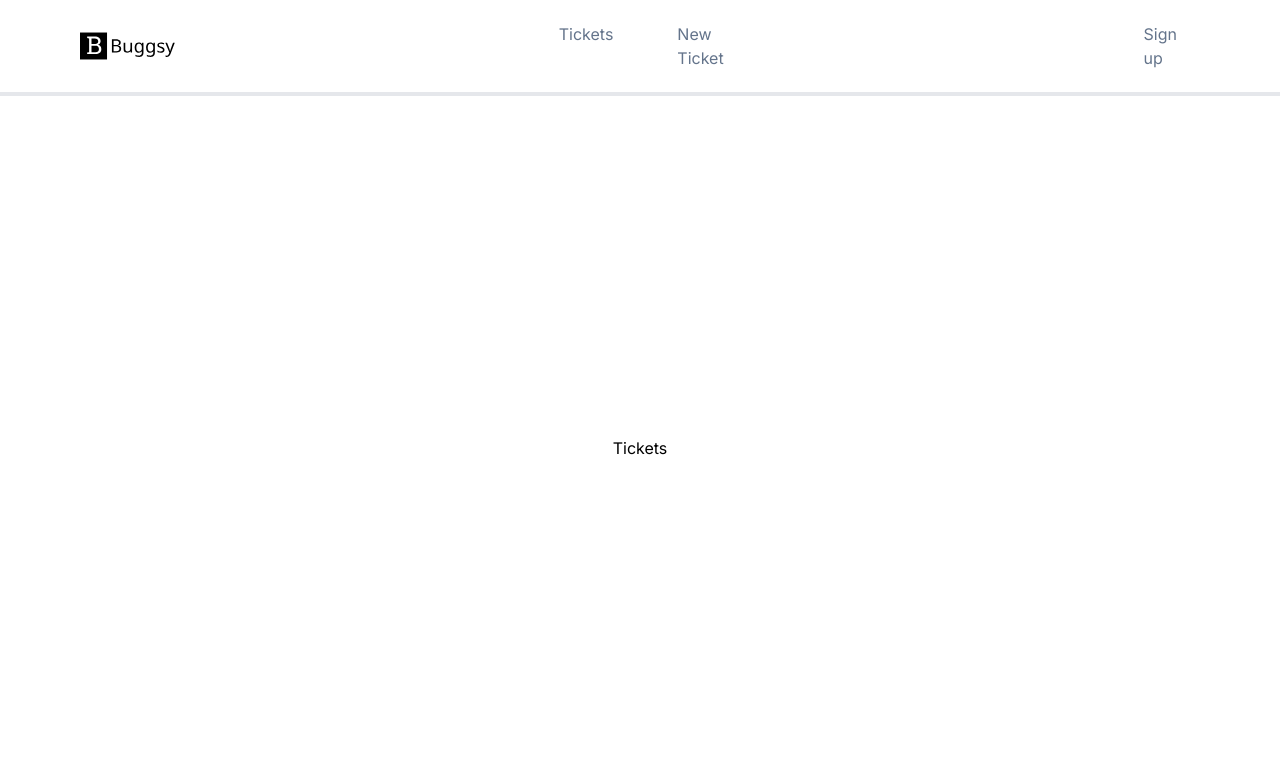
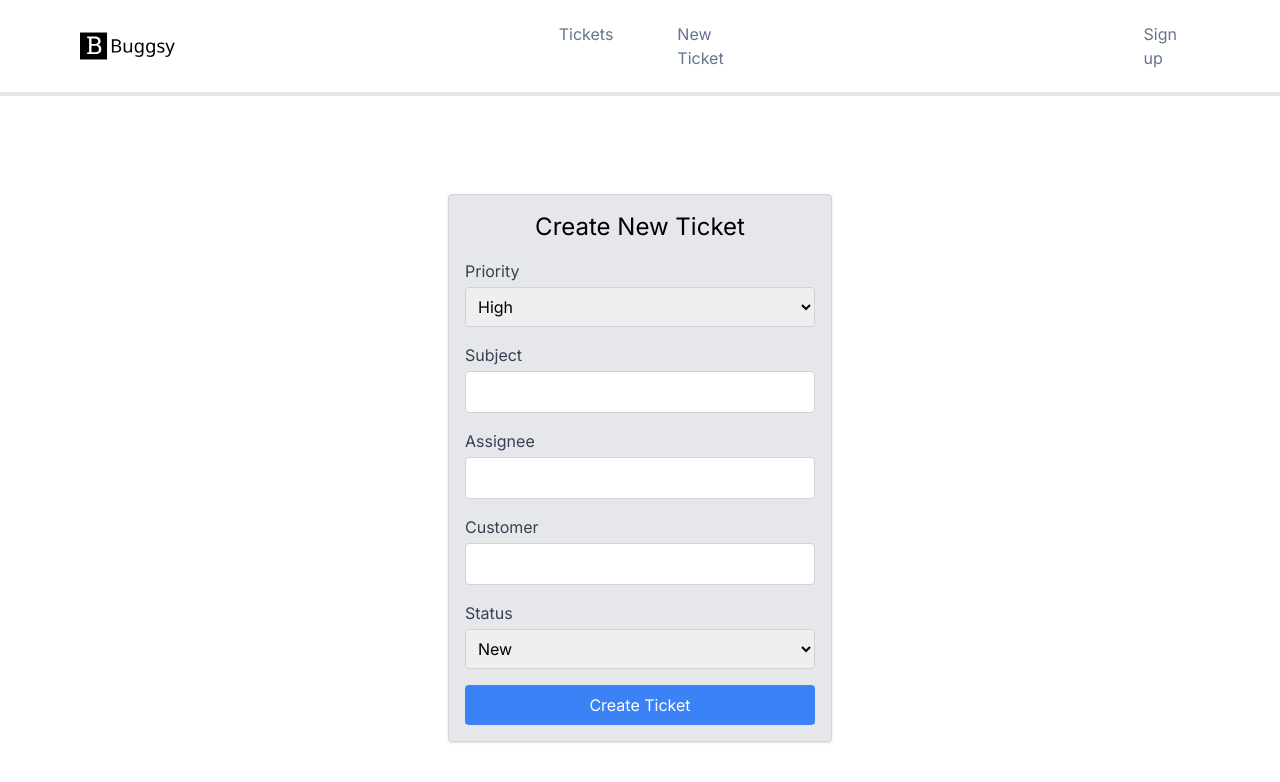
Before and after one commit to nirmalanirma28/buggsy, a Next.js app: page /NewTicket in a window 1280 px wide. Shown: the top 782 px of the page. Built offline with nearby package versions, Linux system fonts and the light colour scheme.

Commit message:
New ticket page completed

```diff
--- a/src/app/NewTicket/page.jsx
+++ b/src/app/NewTicket/page.jsx
@@ -1,7 +1,9 @@
+import NewTicketForm from "@/components/NewTicketForm";
+
 export default function NewTicket() {
   return (
-    <main className="flex-grow flex items-center justify-center">
-      <p>Tickets</p>
-    </main>
+    <div>
+      <NewTicketForm />
+    </div>
   );
 }
--- a/src/components/NavBar.jsx
+++ b/src/components/NavBar.jsx
@@ -30,10 +30,10 @@ const NavBar = () => {
       <div className="hidden md:flex">
         <ul className="flex justify-between gap-x-16">
           <li className="hover:text-black hover:font-bold">
-            <Link href="/">Tickets</Link>
+            <Link href="/Tickets">Tickets</Link>
           </li>
           <li className="hover:text-black hover:font-bold">
-            <Link href="/">New Ticket</Link>
+            <Link href="/NewTicket">New Ticket</Link>
           </li>
         </ul>
       </div>
--- /dev/null
+++ b/src/components/NewTicketForm.jsx
@@ -0,0 +1,135 @@
+"use client";
+
+import { useState } from "react";
+
+const NewTicketForm = () => {
+  const [priority, setPriority] = useState("high");
+  const [subject, setSubject] = useState("");
+  const [assignee, setAssignee] = useState("");
+  const [customer, setCustomer] = useState("");
+  const [status, setStatus] = useState("new");
+  const [message, setMessage] = useState("");
+
+  const handleSubmit = async (e) => {
+    e.preventDefault();
+
+    // Get the current date in YYYY-MM-DD format
+    const dateOpened = new Date().toISOString().split("T")[0];
+
+    try {
+      const res = await fetch("/api/newticket", {
+        method: "POST",
+        headers: {
+          "Content-Type": "application/json",
+        },
+        body: JSON.stringify({
+          priority,
+          dateOpened,
+          subject,
+          assignee,
+          customer,
+          status,
+        }),
+      });
+
+      if (!res.ok) {
+        throw new Error(`Error: ${res.status}`);
+      }
+
+      const data = await res.json();
+      console.log("Ticket created successfully!", data);
+      setMessage("Ticket created successfully!");
+    } catch (error) {
+      console.error("Error:", error);
+      setMessage("Failed to create ticket.");
+    }
+  };
+
+  return (
+    <div className=" w-96 mx-auto mt-10 p-4 border border-gray-300 rounded shadow  bg-gray-200">
+      <h2 className="text-2xl mb-4 flex justify-center">Create New Ticket</h2>
+      <form onSubmit={handleSubmit}>
+        <div className="mb-4">
+          <label htmlFor="priority" className="block text-gray-700">
+            Priority
+          </label>
+          <select
+            id="priority"
+            value={priority}
+            onChange={(e) => setPriority(e.target.value)}
+            className="w-full p-2 border border-gray-300 rounded mt-1"
+            required
+          >
+            <option value="high">High</option>
+            <option value="medium">Medium</option>
+            <option value="low">Low</option>
+          </select>
+        </div>
+        <div className="mb-4">
+          <label htmlFor="subject" className="block text-gray-700">
+            Subject
+          </label>
+          <input
+            type="text"
+            id="subject"
+            value={subject}
+            onChange={(e) => setSubject(e.target.value)}
+            className="w-full p-2 border border-gray-300 rounded mt-1"
+            required
+          />
+        </div>
+        <div className="mb-4">
+          <label htmlFor="assignee" className="block text-gray-700">
+            Assignee
+          </label>
+          <input
+            type="text"
+            id="assignee"
+            value={assignee}
+            onChange={(e) => setAssignee(e.target.value)}
+            className="w-full p-2 border border-gray-300 rounded mt-1"
+            required
+          />
+        </div>
+        <div className="mb-4">
+          <label htmlFor="customer" className="block text-gray-700">
+            Customer
+          </label>
+          <input
+            type="text"
+            id="customer"
+            value={customer}
+            onChange={(e) => setCustomer(e.target.value)}
+            className="w-full p-2 border border-gray-300 rounded mt-1"
+            required
+          />
+        </div>
+        <div className="mb-4">
+          <label htmlFor="status" className="block text-gray-700">
+            Status
+          </label>
+          <select
+            id="status"
+            value={status}
+            onChange={(e) => setStatus(e.target.value)}
+            className="w-full p-2 border border-gray-300 rounded mt-1"
+            required
+          >
+            <option value="new">New</option>
+            <option value="in progress">In Progress</option>
+            <option value="waiting">Waiting</option>
+          </select>
+        </div>
+        <button
+          type="submit"
+          className="w-full p-2 bg-blue-500 text-white rounded"
+        >
+          Create Ticket
+        </button>
+      </form>
+      {message && <p className="mt-4 text-center">{message}</p>}
+    </div>
+  );
+};
+
+export default NewTicketForm;
```
